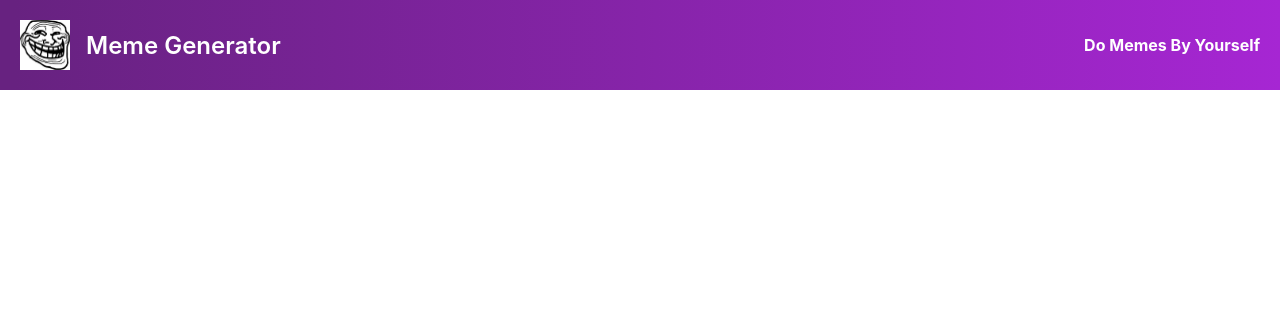
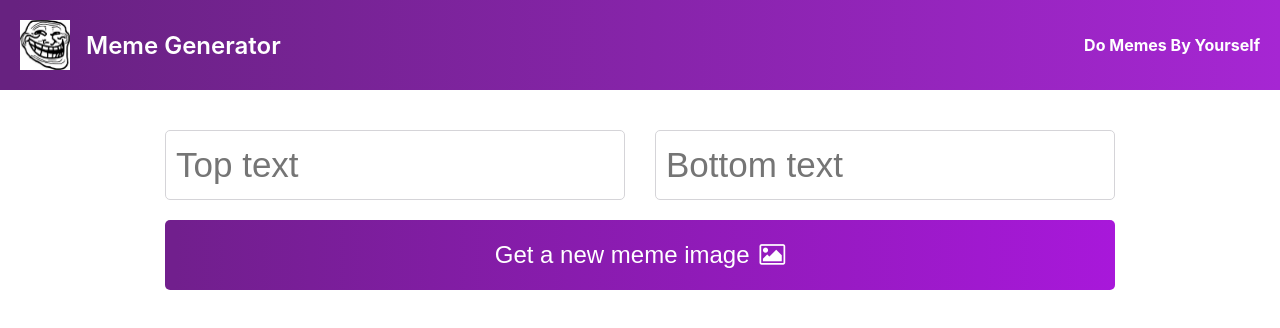
Before and after one commit to maurokein/MemeGenerator, a React (Create React App) app: page / in a window 1280 px wide. Shown: the top 328 px of the page. Built offline with nearby package versions, Linux system fonts and the light colour scheme.

Commit message:
Meme component created and styled

```diff
--- a/public/index.html
+++ b/public/index.html
@@ -6,6 +6,7 @@
     <link rel="preconnect" href="https://fonts.googleapis.com">
     <link rel="preconnect" href="https://fonts.gstatic.com" crossorigin>
     <link href="https://fonts.googleapis.com/css2?family=Inter:wght@400;600;700&display=swap">
+    <link rel="stylesheet" href="https://cdnjs.cloudflare.com/ajax/libs/font-awesome/4.7.0/css/font-awesome.min.css">
     <meta name="viewport" content="width=device-width, initial-scale=1" />
     <meta name="theme-color" content="#000000" />
     <meta
--- a/src/components/App.js
+++ b/src/components/App.js
@@ -1,10 +1,12 @@
 import React from "react";
 import Header from "./Header";
+import Meme from "./Meme";
 
 export default function App(){
     return(
         <div className="app">
             <Header />
+            <Meme />
         </div>
     )
 }
--- /dev/null
+++ b/src/components/Meme.js
@@ -0,0 +1,15 @@
+import React from 'react'
+
+export default function Meme(){
+    return(
+        <main className='form'>
+            <div className='form--input'>
+                <input type='text' name='input' id='setup' placeholder='Top text' required className='form--firstinput'></input>
+                <input type='text' name='input' id='punchline' placeholder='Bottom text' required className='form--secondinput'></input>
+            </div>
+            <div className='form--submit'>
+                <button type='submit' className='form--submit__input'>Get a new meme image<i class="fa fa-picture-o" aria-hidden="true"></i></button>
+            </div>
+        </main>
+    )
+}
--- a/src/styles.css
+++ b/src/styles.css
@@ -37,3 +37,54 @@
     font-size: 1rem;
     color: white;
 }
+
+/*  MAIN STYLES */
+
+.form{
+    margin-top: 40px;
+}
+
+.form--input{
+    display: flex;
+    justify-content: center; /* THIS IS A FUCKING SENTENCE TO GET CENTER THE INPUTS  */
+    gap: 30px;
+}
+
+.form--firstinput{
+    width: 460px;
+    height: 70px;
+    border: 1px solid #D5D4D8;
+    border-radius: 5px;
+    font-size: 35px;
+    text-indent: 10px;
+}
+
+.form--secondinput{
+    width: 460px;
+    height: 70px;
+    border: 1px solid #D5D4D8;
+    border-radius: 5px;
+    font-size: 35px;
+    text-indent: 10px;
+}
+
+.form--submit{
+    display: flex;
+    margin-top: 20px;
+    justify-content: center; /* THIS IS A FUCKING SENTENCE TO GET CENTER THE SUBMIT BUTTON */
+}
+
+.form--submit__input{
+    width: 950px;
+    height: 70px;
+    font-size: 24px;
+    color: white;
+    border-radius: 5px;
+    background: linear-gradient(90.41deg, #711F8D 1.14%, #A818DA 100%);
+    border: none;
+    cursor: pointer;
+}
+
+.form--submit__input > i{
+    margin-left: 10px;
+}
```
